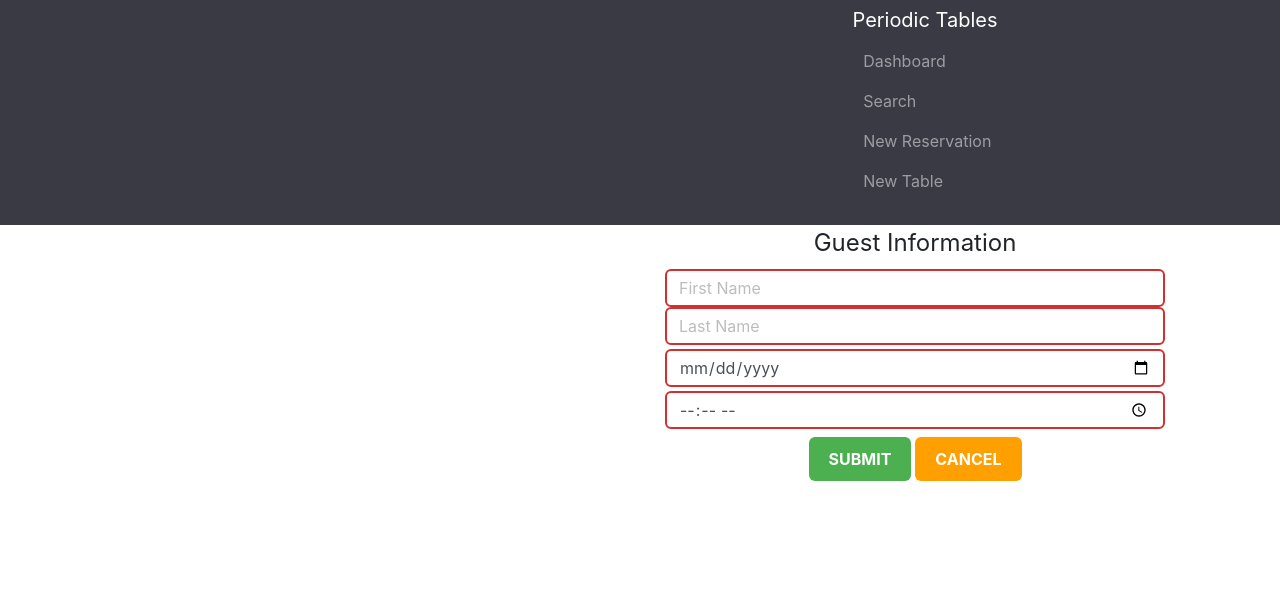
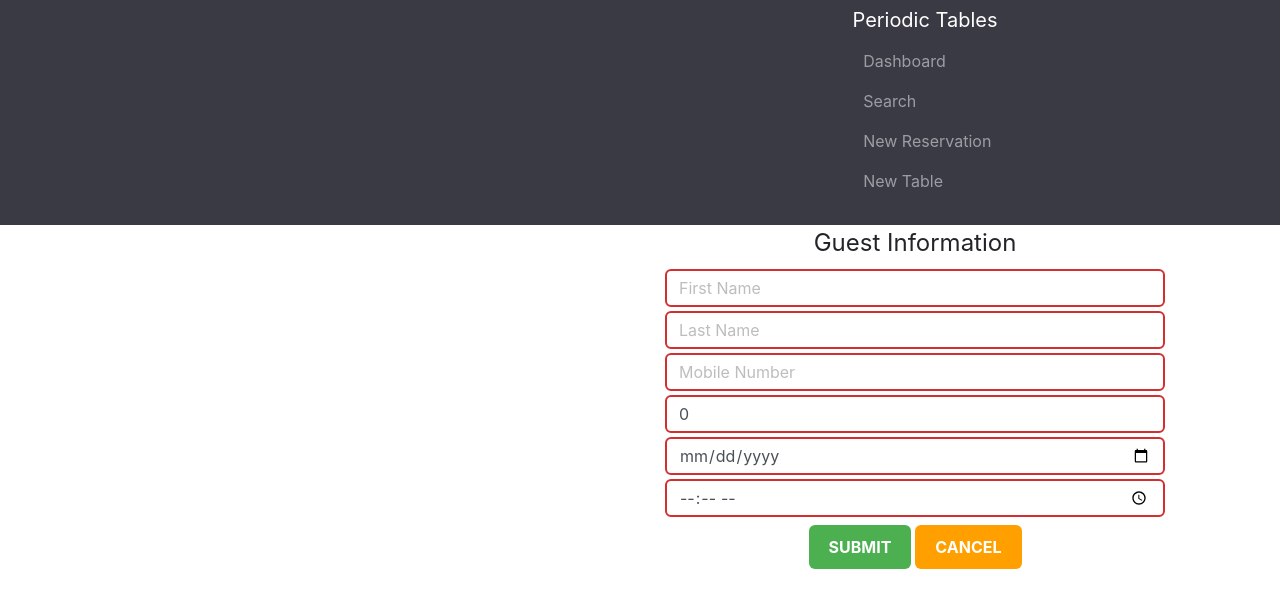
Before and after one commit to aabusaif8/PeriodicTables, a React (Create React App) app in the folder front-end/: page /reservations/new in a window 1280 px wide. Shown: the top 608 px of the page. Built offline with nearby package versions, Linux system fonts and the light colour scheme; no server answers; a web font is replaced by a local one.

Commit message:
updating file structure

```diff
--- a/front-end/src/dashboard/reservationDisplay/ReservationList.js
+++ b/front-end/src/dashboard/reservationDisplay/ReservationList.js
@@ -1,6 +1,6 @@
 import React from "react";
 import { Link } from "react-router-dom/cjs/react-router-dom.min";
-import SeatReservation from "../../seat/SeatReservation"
+import SeatReservation from "../../layout/seat/SeatReservation"
 export default function ReservationRow({ reservation, cancelRes }) {
   function handleCancel() {
     return window.confirm(
--- a/front-end/src/layout/Routes.js
+++ b/front-end/src/layout/Routes.js
@@ -7,8 +7,8 @@ import { today } from "../utils/date-time";
 import useQuery from "../utils/useQuery";
 import ReservationList from "../reservations/ReservationList";
 import CreateTable from "../tables/CreateTable";
-import SeatReservation from "../seat/SeatReservation";
-import SearchByMobileNumber from "../search/SearchByMobileNumber";
+import SeatReservation from "./seat/SeatReservation";
+import SearchByMobileNumber from "./search/SearchByMobileNumber";
 import EditReservation from "../reservations/EditReservation";
 
 /**
--- a/front-end/src/search/SearchByMobileNumber.js
+++ b/front-end/src/layout/search/SearchByMobileNumber.js
@@ -1,7 +1,7 @@
 import React, { useState } from "react";
-import { listReservations } from "../utils/api";
-import ReservationOrganizer from "../dashboard/reservationDisplay/ReservationOrganizer";
-import ErrorAlert from "../layout/ErrorAlert";
+import { listReservations } from "../../utils/api";
+import ReservationOrganizer from "../../dashboard/reservationDisplay/ReservationOrganizer";
+import ErrorAlert from "../ErrorAlert";
 
 export default function SearchByMobileNumber() {
   const [reservations, setReservations] = useState([]);
--- a/front-end/src/seat/SeatReservation.js
+++ b/front-end/src/layout/seat/SeatReservation.js
@@ -1,7 +1,7 @@
 import React, { useState, useEffect } from "react";
 import { useParams, useHistory } from "react-router";
-import { listTables, seatReservation } from "../utils/api";
-import ErrorAlert from "../layout/ErrorAlert";
+import { listTables, seatReservation } from "../../utils/api";
+import ErrorAlert from "../ErrorAlert";
 
 export default function SeatReservation() {
   const { reservation_id } = useParams();
--- a/front-end/src/reservations/ReservationForm.js
+++ b/front-end/src/reservations/ReservationForm.js
@@ -1,43 +1,19 @@
-import React, { useState } from "react";
+import React from "react";
 import { useHistory } from "react-router";
-import { isInTheFuture, isNotOnTuesday } from "../utils/date-time";
 
 export default function Form({
-  initialFormData,
+  initialformData,
   handleFormChange,
   handleSubmit,
 }) {
   const history = useHistory();
-  const [error, setError] = useState(null);
 
   const handleCancel = () => {
     history.goBack();
   };
 
-  const validateReservation = (formData) => {
-    if (!isInTheFuture(formData.reservation_date)) {
-      setError("Reservation date must be in the future.");
-      return false;
-    }
-    if (isNotOnTuesday(formData.reservation_date)) {
-      setError("Reservation date cannot be on a Tuesday.");
-      return false;
-    }
-    // Additional validation logic can be added here if needed
-    return true;
-  };
-
-  const clearError = () => {
-    setError(null);
-  };
-
   return (
-    <>
-      {error && (
-        <div className="alert alert-danger" role="alert">
-          {error}
-        </div>
-      )}
+    initialformData && (
       <form onSubmit={handleSubmit} className="form-group">
         <fieldset>
           <legend className="d-flex justify-content-center">
@@ -49,31 +25,57 @@ export default function Form({
               name="first_name"
               className="form-control"
               id="first_name"
-              placeholder={initialFormData?.first_name || "First Name"}
-              value={initialFormData?.first_name}
+              placeholder={initialformData?.first_name || "First Name"}
+              value={initialformData?.first_name}
               onChange={handleFormChange}
               required
             />
+          </div>
+          <div className="pb-1">
             <input
               type="text"
               name="last_name"
               className="form-control"
               id="last_name"
-            placeholder={initialFormData?.last_name || "Last Name"}
-            value={initialFormData?.last_name}
+              placeholder={initialformData?.last_name || "Last Name"}
+              value={initialformData?.last_name}
               onChange={handleFormChange}
               required
             />
           </div>
-          {/* Add other input fields here */}
-        </fieldset>
+          <div className="pb-1">
+            <input
+              type="tel"
+              name="mobile_number"
+              className="form-control"
+              id="mobile_number"
+              placeholder={initialformData?.mobile_number || "Mobile Number"}
+              value={initialformData?.mobile_number}
+              onChange={handleFormChange}
+              required
+            />
+          </div>
+          <div className="pb-1">
+            <input
+              type="number"
+              name="people"
+              className="form-control"
+              id="people"
+              placeholder={initialformData?.people || "Number of guests"}
+              value={initialformData?.people}
+              onChange={handleFormChange}
+              required
+              min="1"
+            />
+          </div>
+
           <input
             type="date"
             name="reservation_date"
             className="form-control mb-1"
             id="reservation_date"
-          placeholder={initialFormData?.reservation_date || "YYY-MM-DD"}
-          value={initialFormData?.reservation_date}
+            placeholder={initialformData?.reservation_date || "YYY-MM-DD"}
+            value={initialformData?.reservation_date}
             onChange={handleFormChange}
             required
           />
@@ -82,11 +84,12 @@ export default function Form({
             name="reservation_time"
             className="form-control"
             id="reservation_time"
-        placeholder={initialFormData?.reservation_time || "HH:MM"}
-        value={initialFormData?.reservation_time}
+            placeholder={initialformData?.reservation_time || "HH:MM"}
+            value={initialformData?.reservation_time}
             onChange={handleFormChange}
             required
           />
+        </fieldset>
         <div className="d-flex justify-content-center pt-2">
           <button type="submit" className="btn btn-primary mr-1">
             Submit
@@ -100,6 +103,6 @@ export default function Form({
           </button>
         </div>
       </form>
-    </>
+    )
   );
 }
```
Also changed, not shown: package.json (+5 -9 lines), 2 other files (tests, documents, lock files or other folders). Lines whose indentation alone changed are shown as unchanged.
